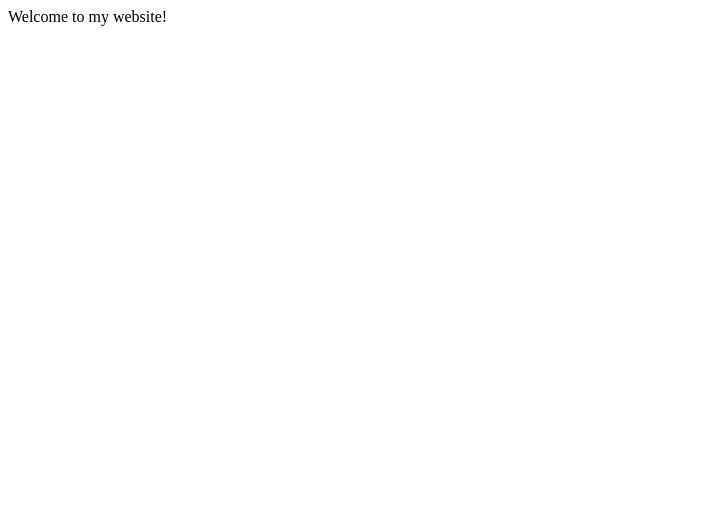
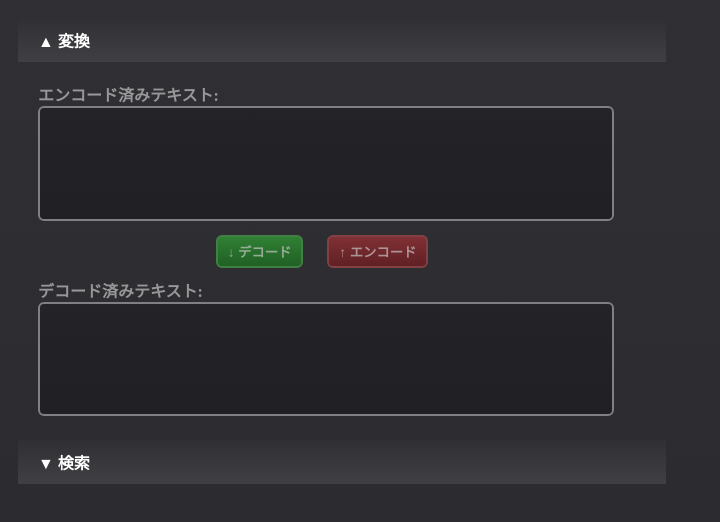
Before and after one commit to annyu-jp/annyu-jp.github.io, a plain HTML site: page index.html in a window 1280 px wide. Shown: the whole page, without its empty margins (0-720 px from the left). Drawn offline with nearby package versions, Linux system fonts and the light colour scheme.

Commit message:
[add] URLEncode/URLDecode機能の追加

```diff
--- a/index.html
+++ b/index.html
@@ -2,8 +2,36 @@
 <html lang="ja">
   <head>
     <meta charset="utf-8">
+    <link rel="stylesheet" type="text/css" href="main.css">
+    <title>Annyu's Homeworks</title>
   </head>
   <body>
-    Welcome to my website!
+    <div id="container">
+      <div id="header-1">▲ 変換</div>
+      <div id="content-1">
+        <div>
+          <span>エンコード済みテキスト:</span><br><textarea id="encoded"></textarea>
+        </div>
+        <div id="button-container">
+          <div id="conversion-buttons">
+            <button id="decode">↓ デコード</button>
+            <button id="encode">↑ エンコード</button>
+          </div>
+        </div>
+        <div>
+          <span>デコード済みテキスト:</span><br><textarea id="decoded"></textarea>
+        </div>
+      </div>
+      <div id="header-2">▼ 検索</div>
+      <div id="content-2">
+        <ul>
+          <li><p>#1&nbsp;<input type="text" name="q"></p></li>
+          <li><p>#2&nbsp;<input type="text" name="s"></p></li>
+          <li><p>#3&nbsp;<input type="text" name="captcha"></p></li>
+        </ul>
+      </div>
+    </div>
+    <script src="https://ajax.googleapis.com/ajax/libs/jquery/3.5.1/jquery.min.js"></script>
+    <script type="text/javascript" src="main.js"></script>
   </body>
 </html>
--- /dev/null
+++ b/main.css
@@ -0,0 +1,82 @@
+body {
+  width: 95%;
+  height: 1000px;
+  color: #ccca;
+  background: linear-gradient(#303034, #28282c);
+  font-size: 12pt;
+  font-weight: bold;
+}
+
+div {
+  padding: 10px;
+}
+
+input, textarea {
+  color: #ccca;
+  background: linear-gradient(#242428, #202024);
+  font-size: 14pt;
+  border: solid 2px #808084;
+  border-radius: 6px;
+}
+
+input {
+  width: 50%;
+}
+
+textarea {
+  resize: none;
+  width: 100%;
+  height: 80pt
+}
+
+br {
+  margin-bottom: 4px;
+}
+
+#container {
+  width: 50%;
+}
+
+#header-1, #header-2 {
+  width: 100%;
+  color: white;
+  background: linear-gradient(#303034, #404044);
+  font-size: 12pt;
+  font-weight: bold;
+  border-radius: 0px;
+  padding: 10px 20px;
+  margin: 5px o;
+}
+
+#button-container {
+  text-align: center;
+  padding: 0;
+}
+
+#conversion-buttons {
+  display: inline-block;
+  padding: 0;
+}
+
+#encode, #decode {
+  color: #ccca;
+  font-size: 10pt;
+  font-weight: bold;
+  border-radius: 6px;
+  padding: 5px 10px;
+  margin: 0 10px;
+}
+
+#encode {
+  background: linear-gradient(#803034, #602024);
+  border: solid 2px #804044;
+}
+
+#decode {
+  background: linear-gradient(#308034, #206024);
+  border: solid 2px #408044;
+}
+
+#content-2 {
+  display: none;
+}
--- /dev/null
+++ b/main.js
@@ -0,0 +1,47 @@
+// URLデコード
+$('#decode').on('click', function() {
+  try {
+    let decoded = $('#decoded');
+    decoded.val(decodeURI($('#encoded').val()));
+    console.log(decoded[0]);
+//    window.getSelection().selectAllChildren(decoded[0]);
+//    document.execCommand('copy');
+  } catch (e) {
+    console.error(e);
+  }
+});
+
+// URLエンコード
+$('#encode').on('click', function() {
+  try {
+    let encoded = $('#encoded');
+    encoded.val(encodeURI($('#decoded').val()));
+    console.log(encoded[0]);
+//    window.getSelection().selectAllChildren(encoded[0]);
+//    document.execCommand('copy');
+  } catch (e) {
+    console.error(e);
+  }
+});
+
+// 変換ヘッダー部クリック
+$('#header-1').on('click', function() {
+  let header = $(this);
+  let content = header.next();
+  content.slideToggle(250, function() {
+    header.text(function() {
+      return content.is(':visible') ? '▲ 変換' : '▼ 変換';
+    });
+  });
+});
+
+// 検索ヘッダー部クリック
+$('#header-2').on('click', function() {
+  let header = $(this);
+  let content = header.next();
+  content.slideToggle(250, function() {
+    header.text(function() {
+      return content.is(':visible') ? '▲ 検索' : '▼ 検索';
+    });
+  });
+});
```
